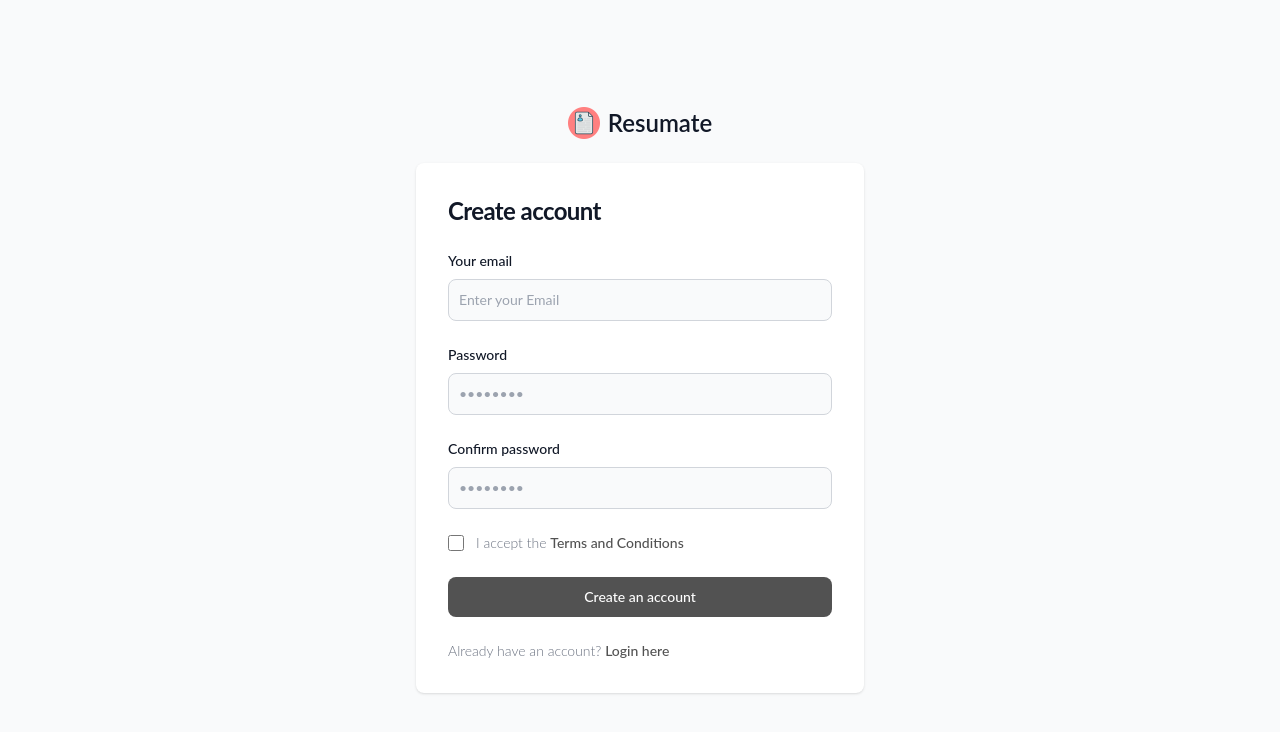
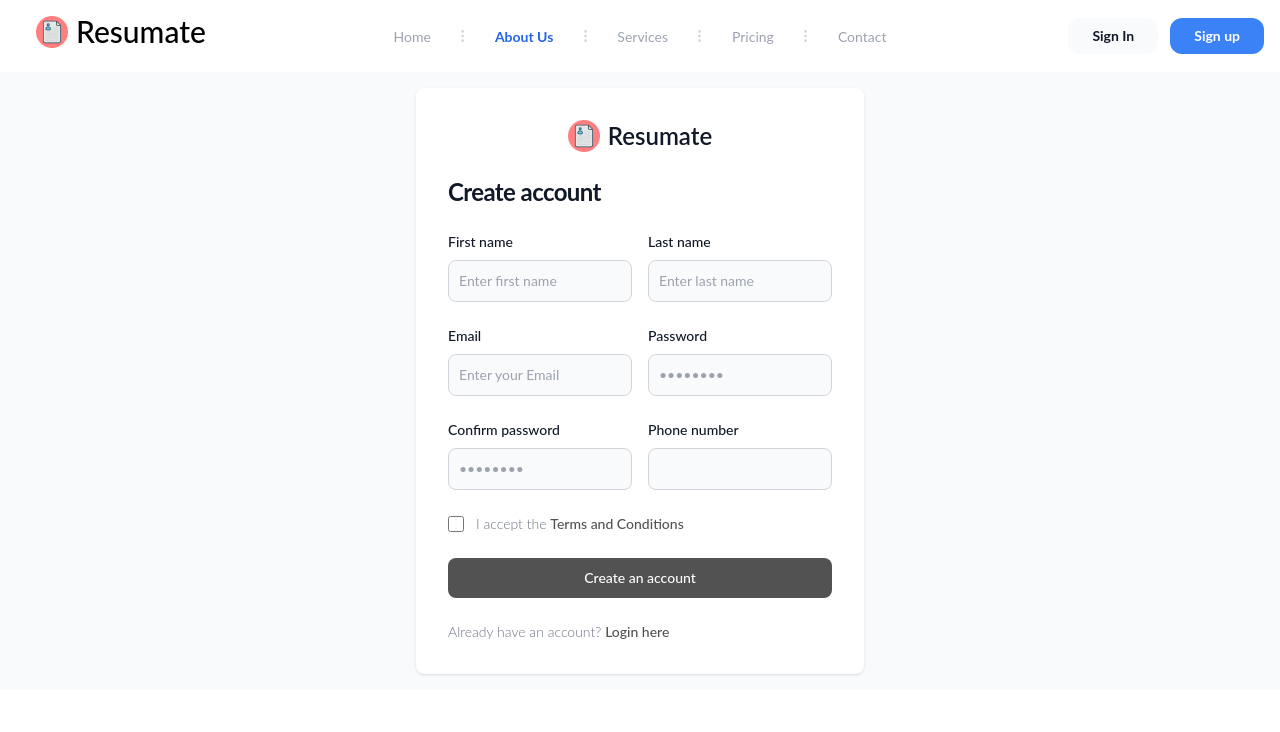
Before and after one commit to tilerahul/resumate, a React (Vite) app in the folder Resumate-Project/: page /CreateAccount in a window 1280 px wide. Shown: the top 732 px of the page. Built offline with nearby package versions, Linux system fonts and the light colour scheme.

Commit message:
Hero section Added

```diff
--- a/Resumate-Project/src/components/CreateAccount.jsx
+++ b/Resumate-Project/src/components/CreateAccount.jsx
@@ -1,51 +1,72 @@
-import React from 'react'
-import { Link } from 'react-router-dom'
+import React from 'react';
+import { Link } from 'react-router-dom';
+import Navbar from './Navbar';
+
 function CreateAccount() {
   return (
     <>
+      <Navbar />
       <section className="bg-gray-50 dark:bg-gray-900">
-                <div className="flex flex-col items-center justify-center px-6 py-8 mx-auto md:h-screen lg:py-0">
-                    <a href="#" className="flex items-center mb-6 text-2xl font-semibold text-gray-900 dark:text-white">
-                        <img className="w-8 h-8 mr-2" src="logo.png" alt="logo"/>
-                        Resumate
-                    </a>
+        <div className="flex flex-col items-center px-6 py-8 mx-auto h-auto md:h-auto lg:py-4">
           <div className="w-full bg-white rounded-lg shadow dark:border md:mt-0 sm:max-w-md xl:p-0 dark:bg-gray-800 dark:border-gray-700">
             <div className="p-6 space-y-4 md:space-y-6 sm:p-8">
+              <div className="flex justify-center mb-6 text-2xl font-semibold text-gray-900 dark:text-white">
+                <img className="w-8 h-8 mr-2" src="logo.png" alt="logo" />
+                Resumate
+              </div>
               <h1 className="text-xl font-bold leading-tight tracking-tight text-gray-900 md:text-2xl dark:text-white">
                 Create account
               </h1>
               <form className="space-y-4 md:space-y-6" action="#">
+                <div className="grid grid-cols-1 md:grid-cols-2 gap-4">
                   <div>
-                                    <label for="email" className="block mb-2 text-sm font-medium text-gray-900 dark:text-white">Your email</label>
+                    <label htmlFor="firstname" className="block mb-2 text-sm font-medium text-gray-900 dark:text-white">First name</label>
+                    <input type="text" name="firstname" id="firstname" className="bg-gray-50 border border-gray-300 text-gray-900 sm:text-sm rounded-lg focus:ring-primary-600 focus:border-primary-600 block w-full p-2.5 dark:bg-gray-700 dark:border-gray-600 dark:placeholder-gray-400 dark:text-white dark:focus:ring-blue-500 dark:focus:border-blue-500" placeholder="Enter first name" required=""/>
+                  </div>
+                  <div>
+                    <label htmlFor="lastname" className="block mb-2 text-sm font-medium text-gray-900 dark:text-white">Last name</label>
+                    <input type="text" name="lastname" id="lastname" className="bg-gray-50 border border-gray-300 text-gray-900 sm:text-sm rounded-lg focus:ring-primary-600 focus:border-primary-600 block w-full p-2.5 dark:bg-gray-700 dark:border-gray-600 dark:placeholder-gray-400 dark:text-white dark:focus:ring-blue-500 dark:focus:border-blue-500" placeholder="Enter last name" required=""/>
+                  </div>
+                </div>
+                <div className="grid grid-cols-1 md:grid-cols-2 gap-4">
+                  <div>
+                    <label htmlFor="email" className="block mb-2 text-sm font-medium text-gray-900 dark:text-white">Email</label>
                     <input type="email" name="email" id="email" className="bg-gray-50 border border-gray-300 text-gray-900 sm:text-sm rounded-lg focus:ring-primary-600 focus:border-primary-600 block w-full p-2.5 dark:bg-gray-700 dark:border-gray-600 dark:placeholder-gray-400 dark:text-white dark:focus:ring-blue-500 dark:focus:border-blue-500" placeholder="Enter your Email" required=""/>
                   </div>
                   <div>
-                                    <label for="password" className="block mb-2 text-sm font-medium text-gray-900 dark:text-white">Password</label>
+                    <label htmlFor="password" className="block mb-2 text-sm font-medium text-gray-900 dark:text-white">Password</label>
                     <input type="password" name="password" id="password" placeholder="••••••••" className="bg-gray-50 border border-gray-300 text-gray-900 sm:text-sm rounded-lg focus:ring-primary-600 focus:border-primary-600 block w-full p-2.5 dark:bg-gray-700 dark:border-gray-600 dark:placeholder-gray-400 dark:text-white dark:focus:ring-blue-500 dark:focus:border-blue-500" required=""/>
                   </div>
+                </div>
+                <div className="grid grid-cols-1 md:grid-cols-2 gap-4">
                   <div>
-                                    <label for="confirm-password" className="block mb-2 text-sm font-medium text-gray-900 dark:text-white">Confirm password</label>
-                                    <input type="confirm-password" name="confirm-password" id="confirm-password" placeholder="••••••••" className="bg-gray-50 border border-gray-300 text-gray-900 sm:text-sm rounded-lg focus:ring-primary-600 focus:border-primary-600 block w-full p-2.5 dark:bg-gray-700 dark:border-gray-600 dark:placeholder-gray-400 dark:text-white dark:focus:ring-blue-500 dark:focus:border-blue-500" required=""/>
+                    <label htmlFor="confirm-password" className="block mb-2 text-sm font-medium text-gray-900 dark:text-white">Confirm password</label>
+                    <input type="password" name="confirm-password" id="confirm-password" placeholder="••••••••" className="bg-gray-50 border border-gray-300 text-gray-900 sm:text-sm rounded-lg focus:ring-primary-600 focus:border-primary-600 block w-full p-2.5 dark:bg-gray-700 dark:border-gray-600 dark:placeholder-gray-400 dark:text-white dark:focus:ring-blue-500 dark:focus:border-blue-500" required=""/>
+                  </div>
+                  <div>
+                    <label htmlFor="phone" className="block mb-2 text-sm font-medium text-gray-900 dark:text-white">Phone number</label>
+                    <input type="tel" name="phone" id="phone" className="bg-gray-50 border border-gray-300 text-gray-900 sm:text-sm rounded-lg focus:ring-primary-600 focus:border-primary-600 block w-full p-2.5 dark:bg-gray-700 dark:border-gray-600 dark:placeholder-gray-400 dark:text-white dark:focus:ring-blue-500 dark:focus:border-blue-500" required=""/>
+                  </div>
                 </div>
                 <div className="flex items-start">
                   <div className="flex items-center h-5">
                     <input id="terms" aria-describedby="terms" type="checkbox" className="w-4 h-4 border border-gray-300 rounded bg-gray-50 focus:ring-3 focus:ring-primary-300 dark:bg-gray-700 dark:border-gray-600 dark:focus:ring-primary-600 dark:ring-offset-gray-800" required=""/>
                   </div>
                   <div className="ml-3 text-sm">
-                                        <label for="terms" className="font-light text-gray-500 dark:text-gray-300">I accept the <a className="font-medium text-primary-600 hover:underline dark:text-primary-500" href="#">Terms and Conditions</a></label>
+                    <label htmlFor="terms" className="font-light text-gray-500 dark:text-gray-300">I accept the <a className="font-medium text-primary-600 hover:underline dark:text-primary-500" href="#">Terms and Conditions</a></label>
                   </div>
                 </div>
                 <button type="submit" className="w-full text-white bg-primary-600 hover:bg-primary-700 focus:ring-4 focus:outline-none focus:ring-primary-300 font-medium rounded-lg text-sm px-5 py-2.5 text-center dark:bg-primary-600 dark:hover:bg-primary-700 dark:focus:ring-primary-800">Create an account</button>
+              </form>
               <p className="text-sm font-light text-gray-500 dark:text-gray-400">
                 Already have an account? <Link to="/login" className="font-medium text-primary-600 hover:underline dark:text-primary-500 text-decoration-none">Login here</Link>
               </p>
-                            </form>
             </div>
           </div>
         </div>
       </section>
     </>
-    )
+  );
 }
 
-export default CreateAccount
+export default CreateAccount;
--- a/Resumate-Project/src/components/Hero.jsx
+++ b/Resumate-Project/src/components/Hero.jsx
@@ -1,11 +1,31 @@
-import React from 'react'
+import React from 'react';
 
 function Hero() {
-    return (
-        <div className="heroSection">
-
+  return (
+    <>
+      <section className="bg-white dark:bg-gray-900">
+        <div className="grid max-w-screen-xl px-4 py-8 mx-auto lg:gap-8 xl:gap-0 lg:py-16 lg:grid-cols-12">
+          <div className="mr-auto place-self-center lg:col-span-7">
+            <h1 className="max-w-2xl mb-4 text-4xl font-extrabold tracking-tight leading-none md:text-5xl xl:text-6xl dark:text-white">Resumate Resume Builder</h1>
+            <p className="max-w-2xl mb-6 font-light text-gray-500 lg:mb-8 md:text-lg lg:text-xl dark:text-gray-400">Use Resumate Resume Builder to your chances of getting job at top companies.</p>
+            <a href="#" className="inline-flex items-center justify-center px-5 py-3 mr-3 text-base font-medium text-center text-white rounded-lg bg-primary-700 hover:bg-primary-800 focus:ring-4 focus:ring-primary-300 dark:focus:ring-primary-900">
+              Get started
+              <svg className="w-5 h-5 ml-2 -mr-1" fill="currentColor" viewBox="0 0 20 20" xmlns="http://www.w3.org/2000/svg"><path fillRule="evenodd" d="M10.293 3.293a1 1 0 011.414 0l6 6a1 1 0 010 1.414l-6 6a1 1 0 01-1.414-1.414L14.586 11H3a1 1 0 110-2h11.586l-4.293-4.293a1 1 0 010-1.414z" clipRule="evenodd"></path></svg>
+            </a>
+            {/* <a href="#" className="inline-flex items-center justify-center px-5 py-3 text-base font-medium text-center text-gray-900 border border-gray-300 rounded-lg hover:bg-gray-100 focus:ring-4 focus:ring-gray-100 dark:text-white dark:border-gray-700 dark:hover:bg-gray-700 dark:focus:ring-gray-800">
+              Speak to Sales
+            </a> */}
+          </div>
+          <div className="lg:hidden">
+            <img  src="cv_template1.png" alt="mockup" />
+          </div>
+          <div className="hidden lg:flex lg:mt-0 ml-8 lg:col-span-5">
+            <img className="w-4/5 h-auto" src="cv_template1.png" alt="mockup" />
+          </div>
         </div>
-    )
+      </section>
+    </>
+  );
 }
 
-export default Hero
+export default Hero;
--- a/Resumate-Project/src/components/Home.jsx
+++ b/Resumate-Project/src/components/Home.jsx
@@ -1,10 +1,11 @@
 import React from 'react';
 import Navbar from './Navbar';
-
+import Hero from './Hero';
 function Home() {
   return (
     <>
       <Navbar/>
+      <Hero/>
     </>
   );
 }
--- a/Resumate-Project/src/components/Login.jsx
+++ b/Resumate-Project/src/components/Login.jsx
@@ -1,34 +1,65 @@
-import React from 'react'
-import { Link } from 'react-router-dom'
+import React from 'react';
+import { Link } from 'react-router-dom';
+import Navbar from './Navbar';
+
 function Login() {
   return (
     <>
+      <Navbar />
       <section className="bg-gray-50 dark:bg-gray-900">
-                <div className="flex flex-col items-center justify-center px-6 py-8 mx-auto md:h-screen lg:py-0">
-                    <a href="#" className="flex items-center mb-6 text-2xl font-semibold text-gray-900 dark:text-white">
-                        <img className="w-8 h-8 mr-2" src="logo.png" alt="logo"/>
+        <div className="flex justify-center h-auto">
+          <div className="w-full max-w-md bg-white rounded-lg shadow dark:border dark:bg-gray-800 dark:border-gray-700 mt-9">
+            <div className="p-6 space-y-4 md:space-y-6">
+              <div className="flex justify-center mb-6 text-2xl font-semibold text-gray-900 dark:text-white">
+                <img className="w-8 h-8 mr-2" src="logo.png" alt="logo" />
                 Resumate
-                    </a>
-                    <div className="w-full bg-white rounded-lg shadow dark:border md:mt-0 sm:max-w-md xl:p-0 dark:bg-gray-800 dark:border-gray-700">
-                        <div className="p-6 space-y-4 md:space-y-6 sm:p-8">
+              </div>
               <h1 className="text-xl font-bold leading-tight tracking-tight text-gray-900 md:text-2xl dark:text-white">
                 Sign in to your account
               </h1>
               <form className="space-y-4 md:space-y-6" action="#">
                 <div>
-                                    <label for="email" className="block mb-2 text-sm font-medium text-gray-900 dark:text-white">Your email</label>
-                                    <input type="email" name="email" id="email" className="bg-gray-50 border border-gray-300 text-gray-900 sm:text-sm rounded-lg focus:ring-primary-600 focus:border-primary-600 block w-full p-2.5 dark:bg-gray-700 dark:border-gray-600 dark:placeholder-gray-400 dark:text-white dark:focus:ring-blue-500 dark:focus:border-blue-500" placeholder="Enter your Email" required=""/>
+                  <label htmlFor="email" className="block mb-2 text-sm font-medium text-gray-900 dark:text-white">
+                    Your email
+                  </label>
+                  <input
+                    type="email"
+                    name="email"
+                    id="email"
+                    className="bg-gray-50 border border-gray-300 text-gray-900 sm:text-sm rounded-lg focus:ring-primary-600 focus:border-primary-600 block w-full p-2.5 dark:bg-gray-700 dark:border-gray-600 dark:placeholder-gray-400 dark:text-white dark:focus:ring-blue-500 dark:focus:border-blue-500"
+                    placeholder="Enter your Email"
+                    required=""
+                  />
                 </div>
                 <div>
-                                    <label for="password" className="block mb-2 text-sm font-medium text-gray-900 dark:text-white">Password</label>
-                                    <input type="password" name="password" id="password" placeholder="••••••••" className="bg-gray-50 border border-gray-300 text-gray-900 sm:text-sm rounded-lg focus:ring-primary-600 focus:border-primary-600 block w-full p-2.5 dark:bg-gray-700 dark:border-gray-600 dark:placeholder-gray-400 dark:text-white dark:focus:ring-blue-500 dark:focus:border-blue-500" required=""/>
+                  <label htmlFor="password" className="block mb-2 text-sm font-medium text-gray-900 dark:text-white">
+                    Password
+                  </label>
+                  <input
+                    type="password"
+                    name="password"
+                    id="password"
+                    placeholder="••••••••"
+                    className="bg-gray-50 border border-gray-300 text-gray-900 sm:text-sm rounded-lg focus:ring-primary-600 focus:border-primary-600 block w-full p-2.5 dark:bg-gray-700 dark:border-gray-600 dark:placeholder-gray-400 dark:text-white dark:focus:ring-blue-500 dark:focus:border-blue-500"
+                    required=""
+                  />
                 </div>
                 <div className="flex items-center justify-between">
-                                    <a href="#" className="text-sm font-medium text-primary-600 hover:underline dark:text-primary-500">Forgot password?</a>
+                  <a href="#" className="text-sm font-medium text-primary-600 hover:underline dark:text-primary-500">
+                    Forgot password?
+                  </a>
                 </div>
-                                <button type="submit" className="w-full text-white bg-primary-600 hover:bg-primary-700 focus:ring-4 focus:outline-none focus:ring-primary-300 font-medium rounded-lg text-sm px-5 py-2.5 text-center dark:bg-primary-600 dark:hover:bg-primary-700 dark:focus:ring-primary-800">Sign in</button>
+                <button
+                  type="submit"
+                  className="w-full text-white bg-primary-600 hover:bg-primary-700 focus:ring-4 focus:outline-none focus:ring-primary-300 font-medium rounded-lg text-sm px-5 py-2.5 text-center dark:bg-primary-600 dark:hover:bg-primary-700 dark:focus:ring-primary-800"
+                >
+                  Sign in
+                </button>
                 <p className="text-sm font-light text-gray-500 dark:text-gray-400">
-                                    Don’t have an account yet? <Link to="/CreateAccount" className="font-medium text-primary-600 hover:underline dark:text-primary-500">Sign up</Link>
+                  Don’t have an account yet?{' '}
+                  <Link to="/CreateAccount" className="font-medium text-primary-600 hover:underline dark:text-primary-500">
+                    Sign up
+                  </Link>
                 </p>
               </form>
             </div>
@@ -36,7 +67,7 @@ function Login() {
         </div>
       </section>
     </>
-    )
+  );
 }
 
-export default Login
+export default Login;
--- a/Resumate-Project/src/components/Navbar.jsx
+++ b/Resumate-Project/src/components/Navbar.jsx
@@ -72,7 +72,7 @@ function Navbar() {
                     </button>
                 </div>
                 <ul className="hidden absolute top-1/2 left-1/2 transform -translate-y-1/2 -translate-x-1/2 lg:flex lg:mx-auto lg:flex lg:items-center lg:w-auto lg:space-x-6">
-                    <li><a className="text-sm text-gray-400 hover:text-gray-500" href="#">Home</a></li>
+                    <li><Link to="/" className="text-sm text-gray-400 hover:text-gray-500" href="#">Home</Link></li>
                     <li className="text-gray-300">
                         <svg xmlns="http://www.w3.org/2000/svg" fill="none" stroke="currentColor" className="w-4 h-4 current-fill" viewBox="0 0 24 24">
                             <path stroke-linecap="round" stroke-linejoin="round" stroke-width="2" d="M12 5v0m0 7v0m0 7v0m0-13a1 1 0 110-2 1 1 0 010 2zm0 7a1 1 0 110-2 1 1 0 010 2zm0 7a1 1 0 110-2 1 1 0 010 2z" />
```
Also changed, not shown: Resumate-Project/public/cv_template1.png (added). Lines whose indentation alone changed are shown as unchanged.
